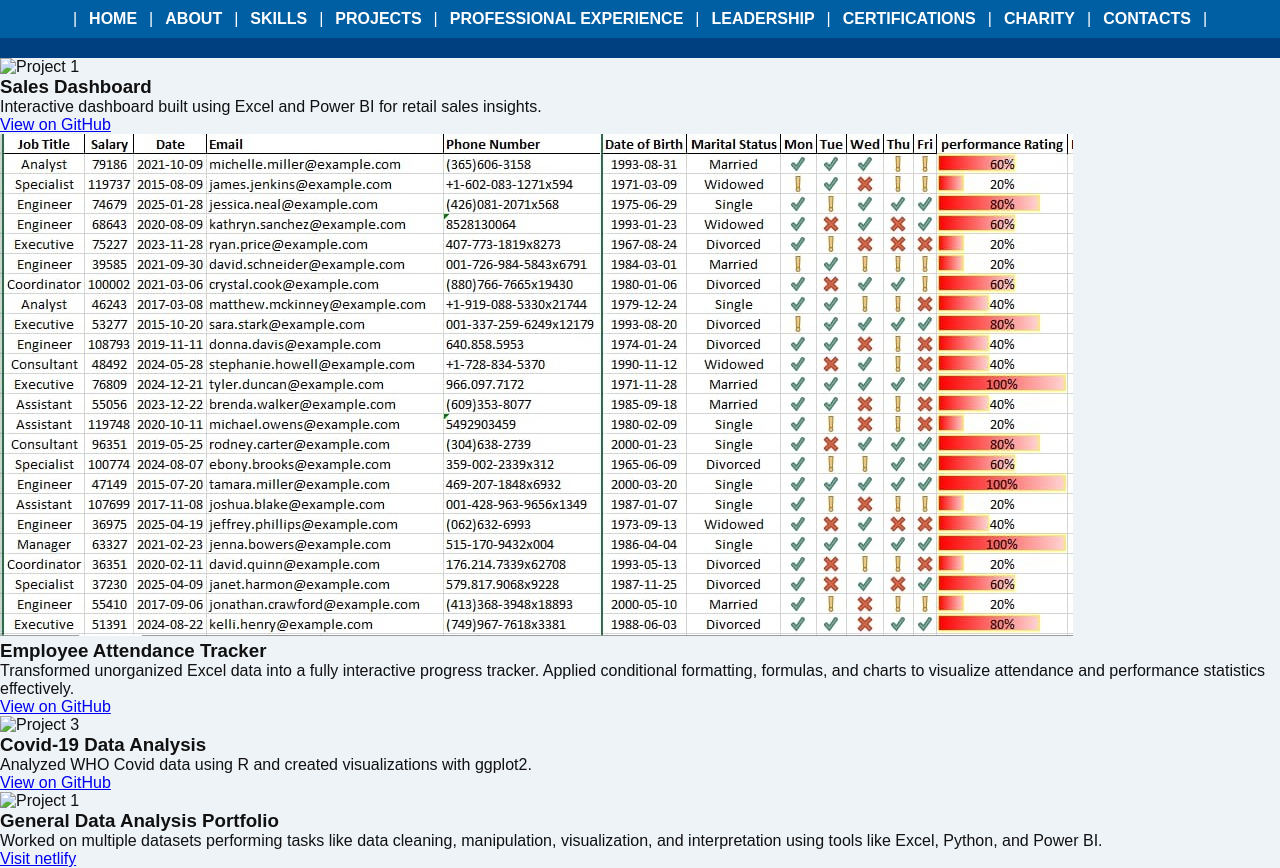
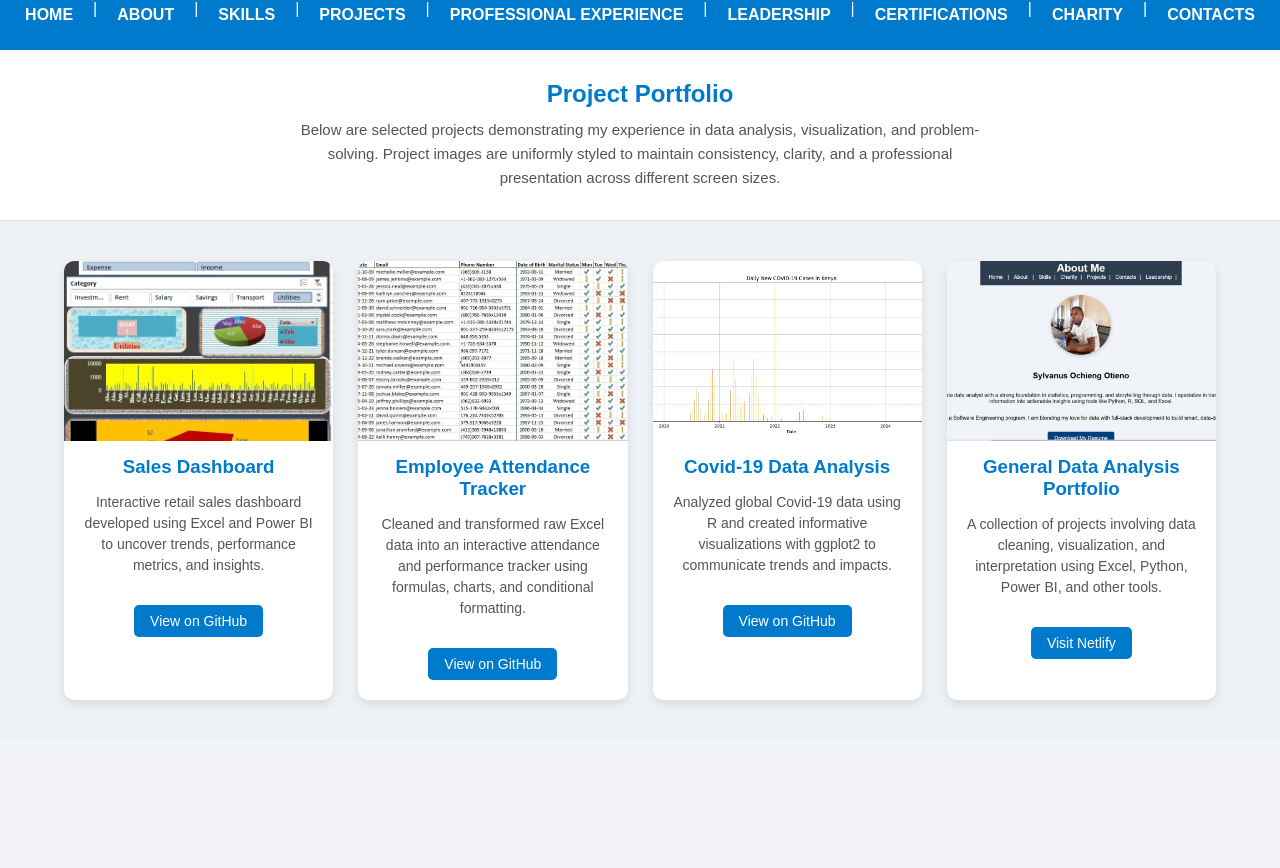
Before and after one commit to Sylvanus-ochieng/My-Portfolio, a plain HTML site: page projects.html in a window 1280 px wide. Shown: the part 67-935 px from the top of the page. After the commit the page ends 807 px from the top, so only its background shows below. Drawn offline with Linux system fonts and the light colour scheme.

Commit message:
Style projects page with sectioned backgrounds and uniform images

```diff
--- a/projects.html
+++ b/projects.html
@@ -4,58 +4,146 @@
   <meta charset="UTF-8" />
   <meta name="viewport" content="width=device-width, initial-scale=1.0" />
   <title>My Projects</title>
+
   <style>
+    /* ===== BASE RESET ===== */
+    * {
+      box-sizing: border-box;
+    }
+
     body {
+      margin: 0;
       font-family: Arial, sans-serif;
-      margin: 0;
-      padding: 0;
+      background-color: #f2f4f8; /* BODY background */
+      color: #333;
     }
+
+    /* ===== HEADER SECTION ===== */
     header {
       background-color: #007acc;
       color: white;
-      padding: 10px 0;
       text-align: center;
+      padding: 20px 10px;
     }
+
+    header h1 {
+      margin: 0;
+      letter-spacing: 1px;
+    }
+
     nav {
-      background-color: #005fa3;
+      margin-top: 10px;
       display: flex;
       justify-content: center;
-      padding: 10px 0;
-      gap: 15px;
+      flex-wrap: wrap;
+      gap: 10px;
     }
+
     nav a {
       color: white;
       text-decoration: none;
       font-weight: bold;
+      padding: 6px 10px;
     }
+
     nav a:hover {
-      text-decoration: underline;
+      background-color: rgba(255, 255, 255, 0.2);
+      border-radius: 4px;
     }
-    .certification-section {
-      padding: 20px;
+
+    /* ===== PAGE TITLE SECTION (DIFFERENT COLOR) ===== */
+    .page-title {
+      background-color: #ffffff;
+      padding: 30px 15px;
       text-align: center;
+      border-bottom: 1px solid #ddd;
     }
-    .cert-images img {
-      margin: 10px;
-      max-width: 100%;
-      height: auto;
-      border: 1px solid #ccc;
-      border-radius: 8px;
+
+    .page-title h2 {
+      margin: 0;
+      color: #007acc;
     }
-    footer {
-      background-color: #f2f2f2;
+
+    .page-title p {
+      max-width: 700px;
+      margin: 10px auto 0;
+      font-size: 15px;
+      line-height: 1.6;
+      color: #555;
+    }
+
+    /* ===== PROJECTS SECTION ===== */
+    .projects-section {
+      background-color: #eef1f6; /* DIFFERENT from body */
+      padding: 40px 5%;
+    }
+
+    .projects-grid {
+      display: grid;
+      grid-template-columns: repeat(auto-fit, minmax(260px, 1fr));
+      gap: 25px;
+    }
+
+    /* ===== PROJECT CARD ===== */
+    .project-card {
+      background-color: #ffffff;
+      border-radius: 10px;
+      overflow: hidden;
+      box-shadow: 0 4px 10px rgba(0, 0, 0, 0.1);
       text-align: center;
-      padding: 15px;
-      margin-top: 20px;
+      transition: transform 0.3s ease;
+    }
+
+    .project-card:hover {
+      transform: translateY(-5px);
+    }
+
+    /* ===== IMAGE STYLING ===== */
+    .project-card img {
+      width: 100%;
+      height: 180px;            /* uniform image size */
+      object-fit: cover;        /* keeps proportions */
+      display: block;
+      background-color: #ddd;
+    }
+
+    /* ===== CONTENT ===== */
+    .project-card h3 {
+      margin: 15px 10px 10px;
+      color: #007acc;
+    }
+
+    .project-card p {
+      padding: 0 15px;
+      font-size: 14px;
+      line-height: 1.5;
+      color: #555;
+    }
+
+    .project-card a {
+      display: inline-block;
+      margin: 15px 0 20px;
+      padding: 8px 16px;
+      background-color: #007acc;
+      color: white;
+      text-decoration: none;
+      border-radius: 5px;
+      font-size: 14px;
+    }
+
+    .project-card a:hover {
+      background-color: #005fa3;
     }
   </style>
-  <link rel="stylesheet" href="styles.css" />
 </head>
+
 <body>
+
+  <!-- ===== HEADER ===== -->
   <header>
     <h1>MY PROJECTS</h1>
     <nav>
-   |<a href="index.html">HOME</a>|
+      <a href="index.html">HOME</a>|
       <a href="about.html">ABOUT</a>|
       <a href="skills.html">SKILLS</a>|
       <a href="projects.html">PROJECTS</a>|
@@ -63,38 +151,75 @@
       <a href="leadership.html">LEADERSHIP</a>|
       <a href="certifications.html">CERTIFICATIONS</a>|
       <a href="charity.html">CHARITY</a>|
-  <a href="contact.html">CONTACTS</a>|
+      <a href="contact.html">CONTACTS</a>
     </nav>
   </header>
 
-  <section class="projects-grid">
+  <!-- ===== PAGE TITLE / EXPLANATION ===== -->
+  <section class="page-title">
+    <h2>Project Portfolio</h2>
+    <p>
+      Below are selected projects demonstrating my experience in data analysis,
+      visualization, and problem-solving. Project images are uniformly styled
+      to maintain consistency, clarity, and a professional presentation across
+      different screen sizes.
+    </p>
+  </section>
+
+  <!-- ===== PROJECTS ===== -->
+  <section class="projects-section">
+    <div class="projects-grid">
+
       <div class="project-card">
-      <img src="images/Data_Analysis/Project1.png" alt="Project 1">
+        <img src="assets/images/Sales dashboard.jpeg" alt="Sales Dashboard">
         <h3>Sales Dashboard</h3>
-      <p>Interactive dashboard built using Excel and Power BI for retail sales insights.</p>
-      <a href="https://github.com/Sylvanus-ochieng/Data-Analysis-Data-Cleaning-Manipulation-Visualization-and-Interpretation..git" target="_blank">View on GitHub</a>
+        <p>
+          Interactive retail sales dashboard developed using Excel and Power BI
+          to uncover trends, performance metrics, and insights.
+        </p>
+        <a href="https://github.com/Sylvanus-ochieng/Data-Analysis-Data-Cleaning-Manipulation-Visualization-and-Interpretation..git" target="_blank">
+          View on GitHub
+        </a>
       </div>
 
       <div class="project-card">
-      <img src="assets/images/performance Tracker.jpeg" alt="Project 1">
+        <img src="assets/images/performance Tracker.jpeg" alt="Attendance Tracker">
         <h3>Employee Attendance Tracker</h3>
-        <p>Transformed unorganized Excel data into a fully interactive progress tracker. Applied conditional formatting, formulas, and charts to visualize attendance and performance statistics effectively.</p>
-        <a href="https://github.com/Sylvanus-ochieng/Data-Analysis-Data-Cleaning-Manipulation-Visualization-and-Interpretation.git" target="_blank">View on GitHub</a>
+        <p>
+          Cleaned and transformed raw Excel data into an interactive attendance
+          and performance tracker using formulas, charts, and conditional formatting.
+        </p>
+         <a href="https://github.com/Sylvanus-ochieng/Data-Analysis-Data-Cleaning-Manipulation-Visualization-and-Interpretation..git" target="_blank">
+          View on GitHub
+        </a>
       </div>
 
       <div class="project-card">
-      <img src="covid-19 images/project3.png" alt="Project 3">
+        <img src="assets/images/Cases pic.jpeg" alt="Covid-19 Analysis">
         <h3>Covid-19 Data Analysis</h3>
-      <p>Analyzed WHO Covid data using R and created visualizations with ggplot2.</p>
-      <a href="https://github.com/Sylvanus-ochieng/COVID-19-Global-Data-Tracker.git" target="_blank">View on GitHub</a>
+        <p>
+          Analyzed global Covid-19 data using R and created informative visualizations
+          with ggplot2 to communicate trends and impacts.
+        </p>
+        <a href="https://github.com/Sylvanus-ochieng/COVID-19-Global-Data-Tracker.git" target="_blank">
+          View on GitHub
+        </a>
       </div>
 
       <div class="project-card">
-      <img src="assets/images" alt="Project 1">
+        <img src="assets/images/Portfolio.jpeg" alt="General Data Analysis">
         <h3>General Data Analysis Portfolio</h3>
-        <p>Worked on multiple datasets performing tasks like data cleaning, manipulation, visualization, and interpretation using tools like Excel, Python, and Power BI.</p>
-        <a href="https://rad-boba-e8cca8.netlify.app" target="_blank">Visit netlify</a>
+        <p>
+          A collection of projects involving data cleaning, visualization, and
+          interpretation using Excel, Python, Power BI, and other tools.
+        </p>
+        <a href="https://rad-boba-e8cca8.netlify.app" target="_blank">
+          Visit Netlify
+        </a>
+      </div>
+
     </div>
   </section>
+
 </body>
 </html>
```
Also changed, not shown: certifications.html (+6 -1 lines), skills.html (+69 -78 lines), assets/images/Cases pic.jpeg (added), assets/images/Leaders of lerning cert.jpeg (added), assets/images/Unesco.jpeg (added), assets/images/Vaccination pic.jpeg (added), 1 other file. Lines whose indentation alone changed are shown as unchanged.
